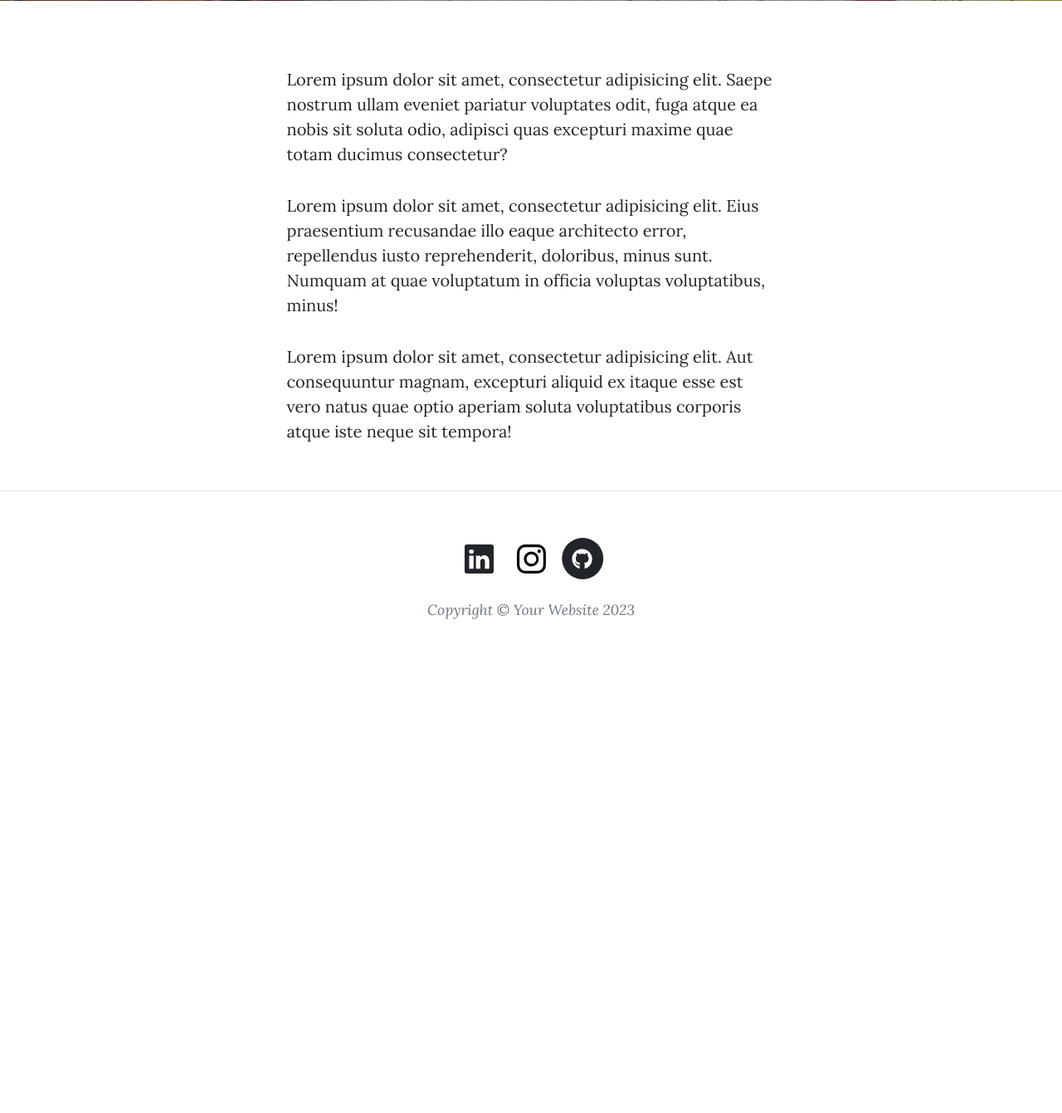
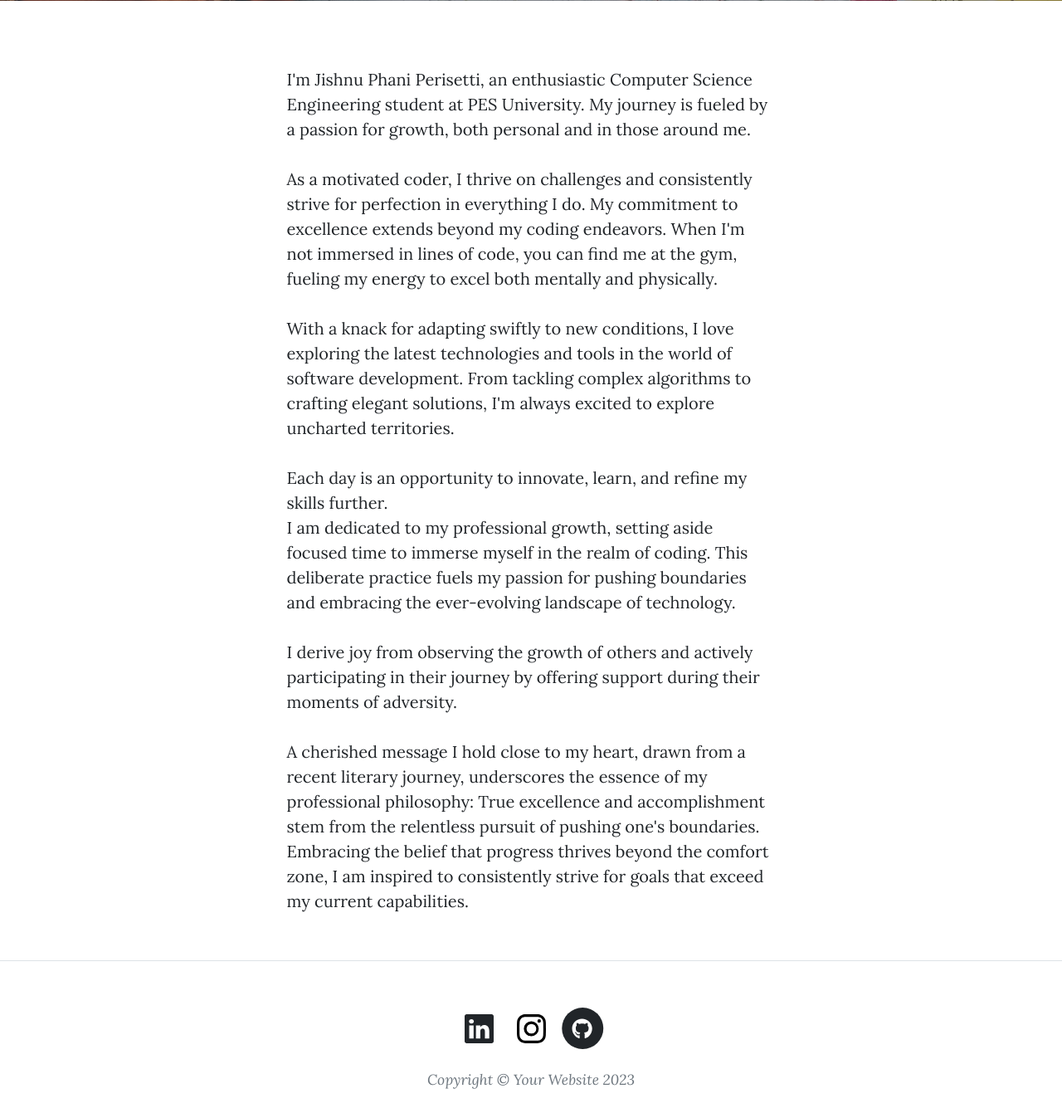
Before and after one commit to Jishnu-phani/BlogProject, a Flask app: page /about in a window 1280 px wide. Shown: the part 531-1872 px from the top of the page at 83% size. Before the commit the page ends 1277 px from the top, so only its background shows below. Run offline with Flask 3, Linux system fonts and the light colour scheme; some libraries are stand-ins or nearby versions.

Commit message:
Update about.html

```diff
--- a/templates/about.html
+++ b/templates/about.html
@@ -22,22 +22,19 @@
     <div class="row gx-4 gx-lg-5 justify-content-center">
       <div class="col-md-10 col-lg-8 col-xl-7">
         <p>
-          Lorem ipsum dolor sit amet, consectetur adipisicing elit. Saepe
-          nostrum ullam eveniet pariatur voluptates odit, fuga atque ea nobis
-          sit soluta odio, adipisci quas excepturi maxime quae totam ducimus
-          consectetur?
-        </p>
-        <p>
-          Lorem ipsum dolor sit amet, consectetur adipisicing elit. Eius
-          praesentium recusandae illo eaque architecto error, repellendus iusto
-          reprehenderit, doloribus, minus sunt. Numquam at quae voluptatum in
-          officia voluptas voluptatibus, minus!
-        </p>
-        <p>
-          Lorem ipsum dolor sit amet, consectetur adipisicing elit. Aut
-          consequuntur magnam, excepturi aliquid ex itaque esse est vero natus
-          quae optio aperiam soluta voluptatibus corporis atque iste neque sit
-          tempora!
+          I'm Jishnu Phani Perisetti, an enthusiastic Computer Science Engineering student at PES University. My journey is fueled by a passion for growth, both personal and in those around me.<br> <br>
+
+As a motivated coder, I thrive on challenges and consistently strive for perfection in everything I do. My commitment to excellence extends beyond my coding endeavors. When I'm not immersed in lines of code, you can find me at the gym, fueling my energy to excel both mentally and physically.<br> <br>
+
+With a knack for adapting swiftly to new conditions, I love exploring the latest technologies and tools in the world of software development. From tackling complex algorithms to crafting elegant solutions, I'm always excited to explore uncharted territories.<br> <br>
+
+Each day is an opportunity to innovate, learn, and refine my skills further. <br>
+I am dedicated to my professional growth, setting aside focused time to immerse myself in the realm of coding. This deliberate practice fuels my passion for pushing boundaries and embracing the ever-evolving landscape of technology.<br> <br>
+
+I derive joy from observing the growth of others and actively participating in their journey by offering support during their moments of adversity. <br> <br>
+
+A cherished message I hold close to my heart, drawn from a recent literary journey, underscores the essence of my professional philosophy:
+True excellence and accomplishment stem from the relentless pursuit of pushing one's boundaries. Embracing the belief that progress thrives beyond the comfort zone, I am inspired to consistently strive for goals that exceed my current capabilities.
         </p>
       </div>
     </div>
```
